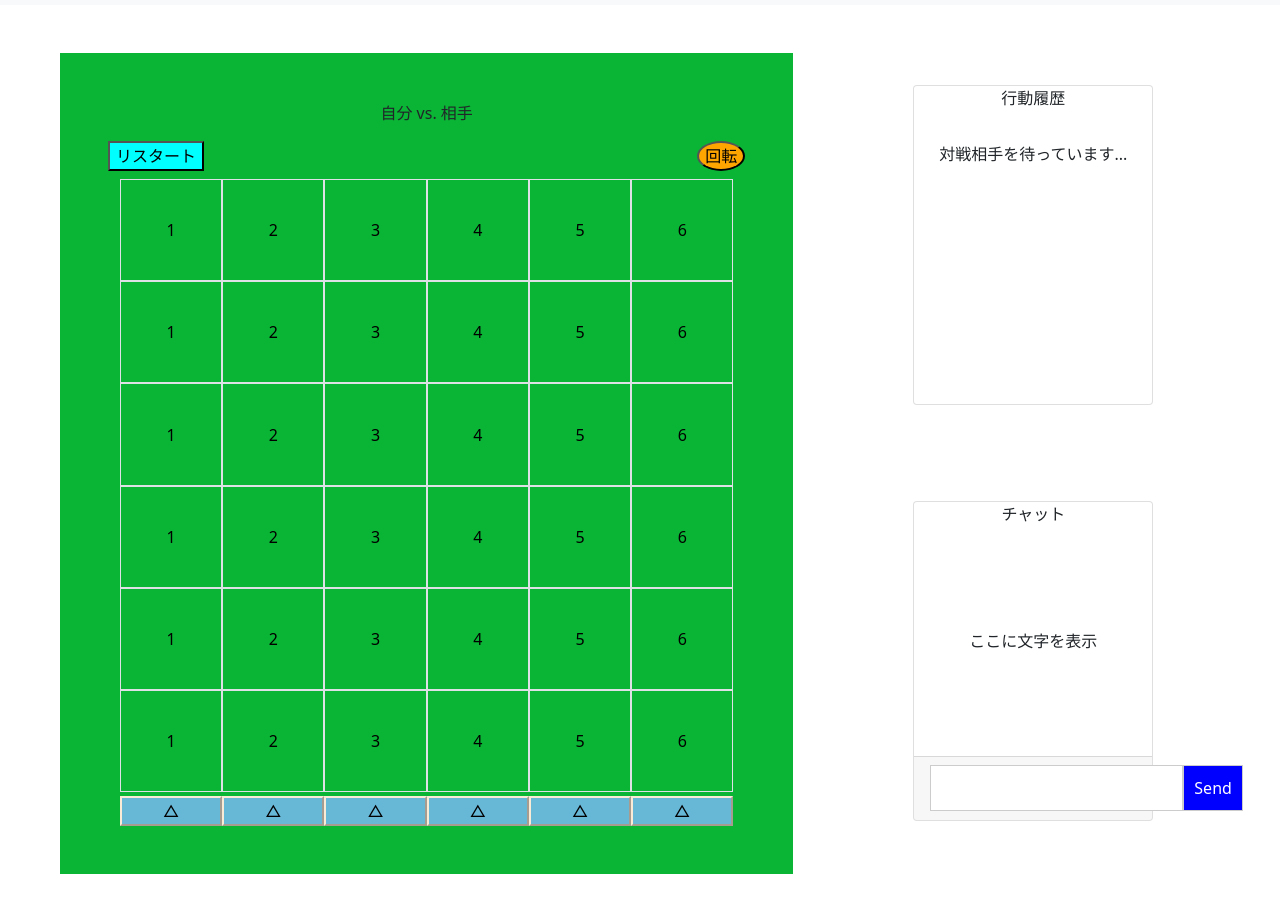
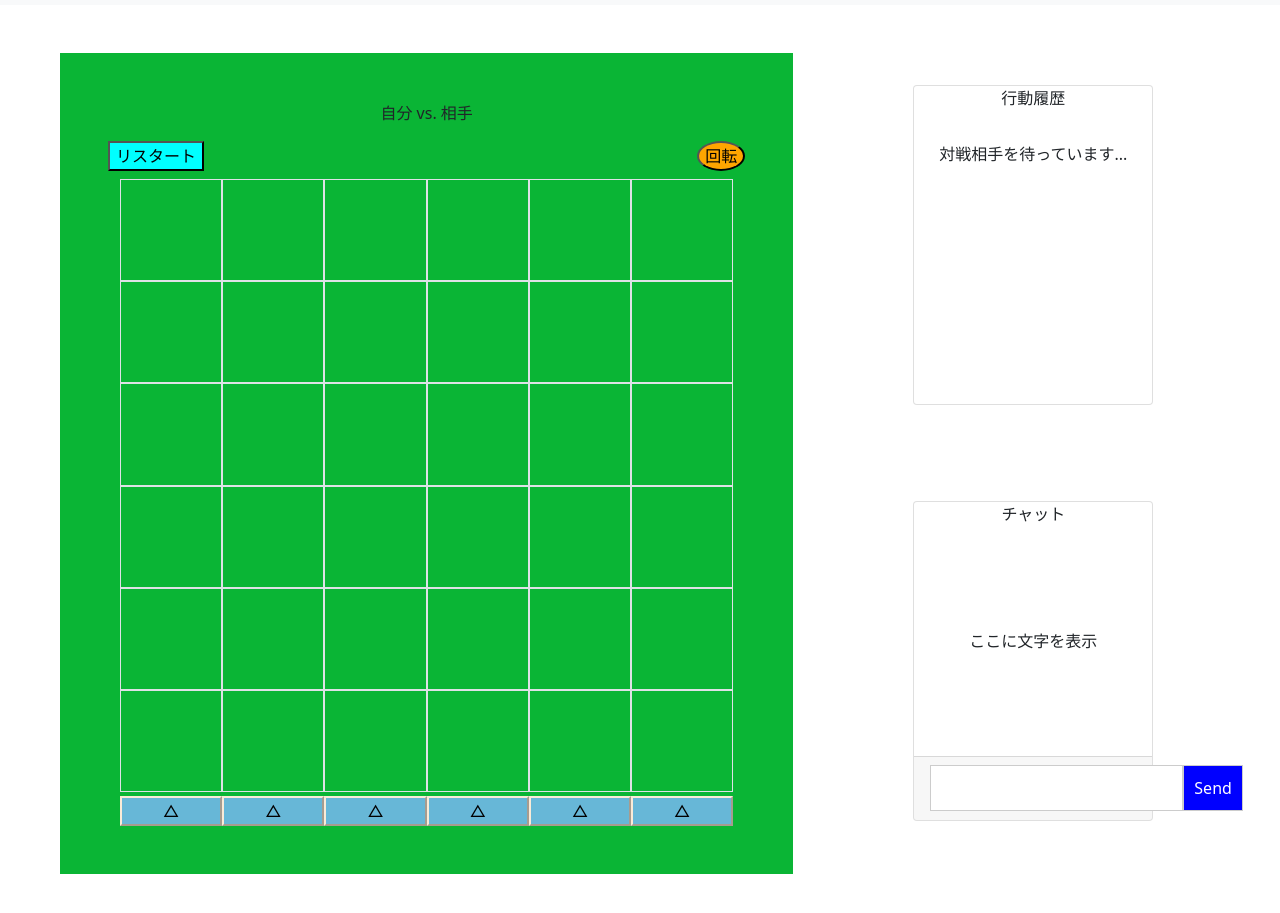
Before and after one commit to nonaka777/board-game, a website: page public/index.html in a window 1280 px wide. Shown: the part 51-964 px from the top of the page. Drawn offline with Linux system fonts and the light colour scheme.

Commit message:
delete number

```diff
--- a/public/index.html
+++ b/public/index.html
@@ -268,122 +268,122 @@
           <div class="container-fluid">
             <div class="row">
               <div class="col cell border ratio ratio-1x1">
-                <div>1</div>
+                <div></div>
               </div>
               <div class="col cell border ratio ratio-1x1">
-                <div>2</div>
+                <div></div>
               </div>
               <div class="col cell border ratio ratio-1x1">
-                <div>3</div>
+                <div></div>
               </div>
               <div class="col cell border ratio ratio-1x1">
-                <div>4</div>
+                <div></div>
               </div>
               <div class="col cell border ratio ratio-1x1">
-                <div>5</div>
+                <div></div>
               </div>
               <div class="col cell border ratio ratio-1x1">
-                <div>6</div>
+                <div></div>
               </div>
             </div>
             <div class="row">
               <div class="col cell border  ratio ratio-1x1">
-                <div>1</div>
+                <div></div>
               </div>
               <div class="col cell border ratio ratio-1x1">
-                <div>2</div>
+                <div></div>
               </div>
               <div class="col cell border ratio ratio-1x1">
-                <div>3</div>
+                <div></div>
               </div>
               <div class="col cell border ratio ratio-1x1">
-                <div>4</div>
+                <div></div>
               </div>
               <div class="col cell border ratio ratio-1x1">
-                <div>5</div>
+                <div></div>
               </div>
               <div class="col cell border ratio ratio-1x1">
-                <div>6</div>
+                <div></div>
               </div>
             </div>
             <div class="row">
               <div class="col cell border ratio ratio-1x1">
-                <div>1</div>
+                <div></div>
               </div>
               <div class="col cell border ratio ratio-1x1">
-                <div>2</div>
+                <div></div>
               </div>
               <div class="col cell border ratio ratio-1x1">
-                <div>3</div>
+                <div></div>
               </div>
               <div class="col cell border ratio ratio-1x1">
-                <div>4</div>
+                <div></div>
               </div>
               <div class="col cell border ratio ratio-1x1">
-                <div>5</div>
+                <div></div>
               </div>
               <div class="col cell border ratio ratio-1x1">
-                <div>6</div>
+                <div></div>
               </div>
             </div>
             <div class="row">
               <div class="col cell border ratio ratio-1x1">
-                <div>1</div>
+                <div></div>
               </div>
               <div class="col cell border ratio ratio-1x1">
-                <div>2</div>
+                <div></div>
               </div>
               <div class="col cell border ratio ratio-1x1">
-                <div>3</div>
+                <div></div>
               </div>
               <div class="col cell border ratio ratio-1x1">
-                <div>4</div>
+                <div></div>
               </div>
               <div class="col cell border ratio ratio-1x1">
-                <div>5</div>
+                <div></div>
               </div>
               <div class="col cell border ratio ratio-1x1">
-                <div>6</div>
+                <div></div>
               </div>
             </div>
             <div class="row">
               <div class="col cell border ratio ratio-1x1">
-                <div>1</div>
+                <div></div>
               </div>
               <div class="col cell border ratio ratio-1x1">
-                <div>2</div>
+                <div></div>
               </div>
               <div class="col cell border ratio ratio-1x1">
-                <div>3</div>
+                <div></div>
               </div>
               <div class="col cell border ratio ratio-1x1">
-                <div>4</div>
+                <div></div>
               </div>
               <div class="col cell border ratio ratio-1x1">
-                <div>5</div>
+                <div></div>
               </div>
               <div class="col cell border ratio ratio-1x1">
-                <div>6</div>
+                <div></div>
               </div>
             </div>
             <div class="row">
               <div class="col cell border ratio ratio-1x1">
-                <div>1</div>
+                <div></div>
               </div>
               <div class="col cell border ratio ratio-1x1">
-                <div>2</div>
+                <div></div>
               </div>
               <div class="col cell border ratio ratio-1x1">
-                <div>3</div>
+                <div></div>
               </div>
               <div class="col cell border ratio ratio-1x1">
-                <div>4</div>
+                <div></div>
               </div>
               <div class="col cell border ratio ratio-1x1">
-                <div>5</div>
+                <div></div>
               </div>
               <div class="col cell border ratio ratio-1x1">
-                <div>6</div>
+
               </div>
             </div>
             <div class="row border-0 col-btn text-center mt-1">
```
